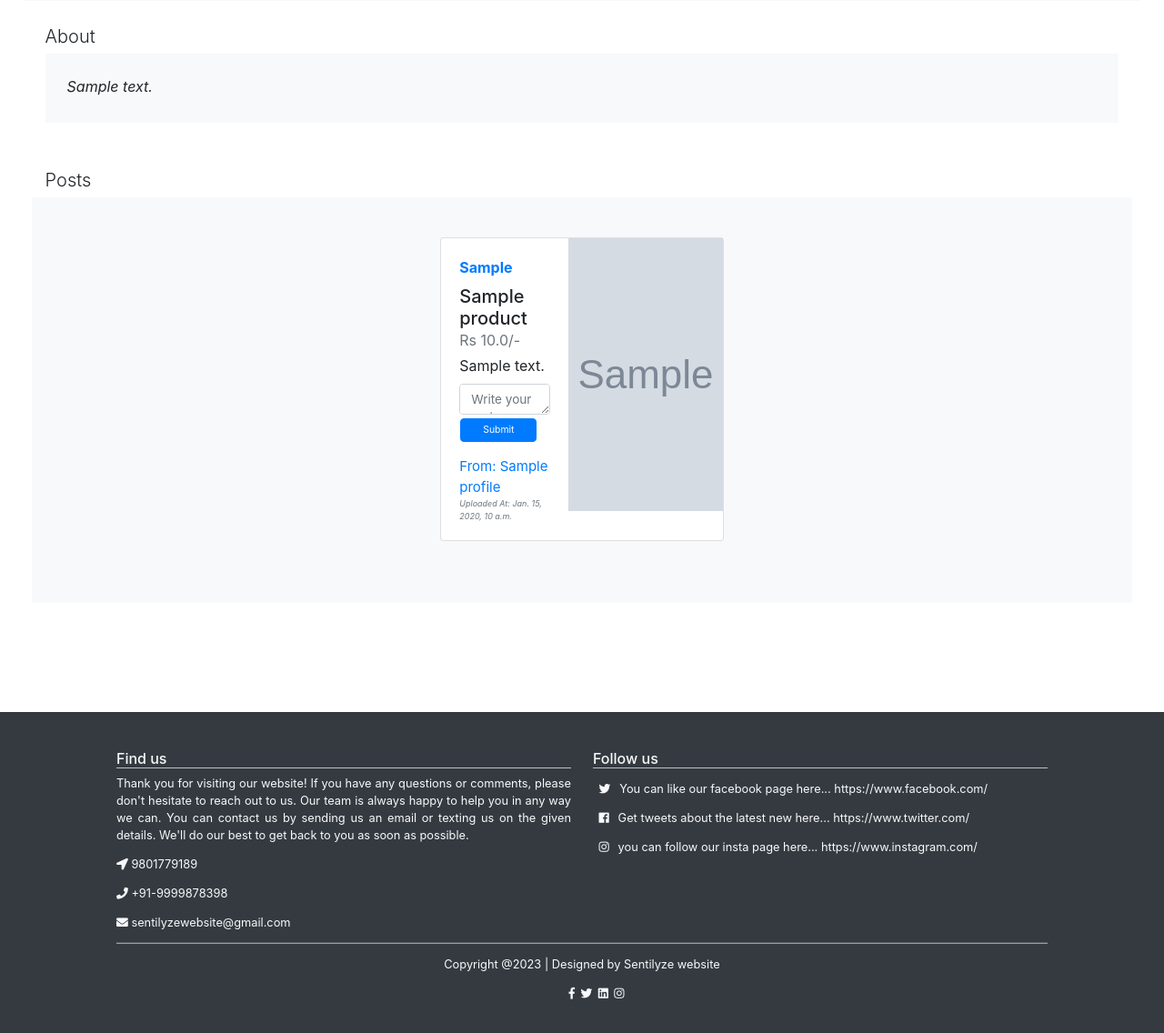
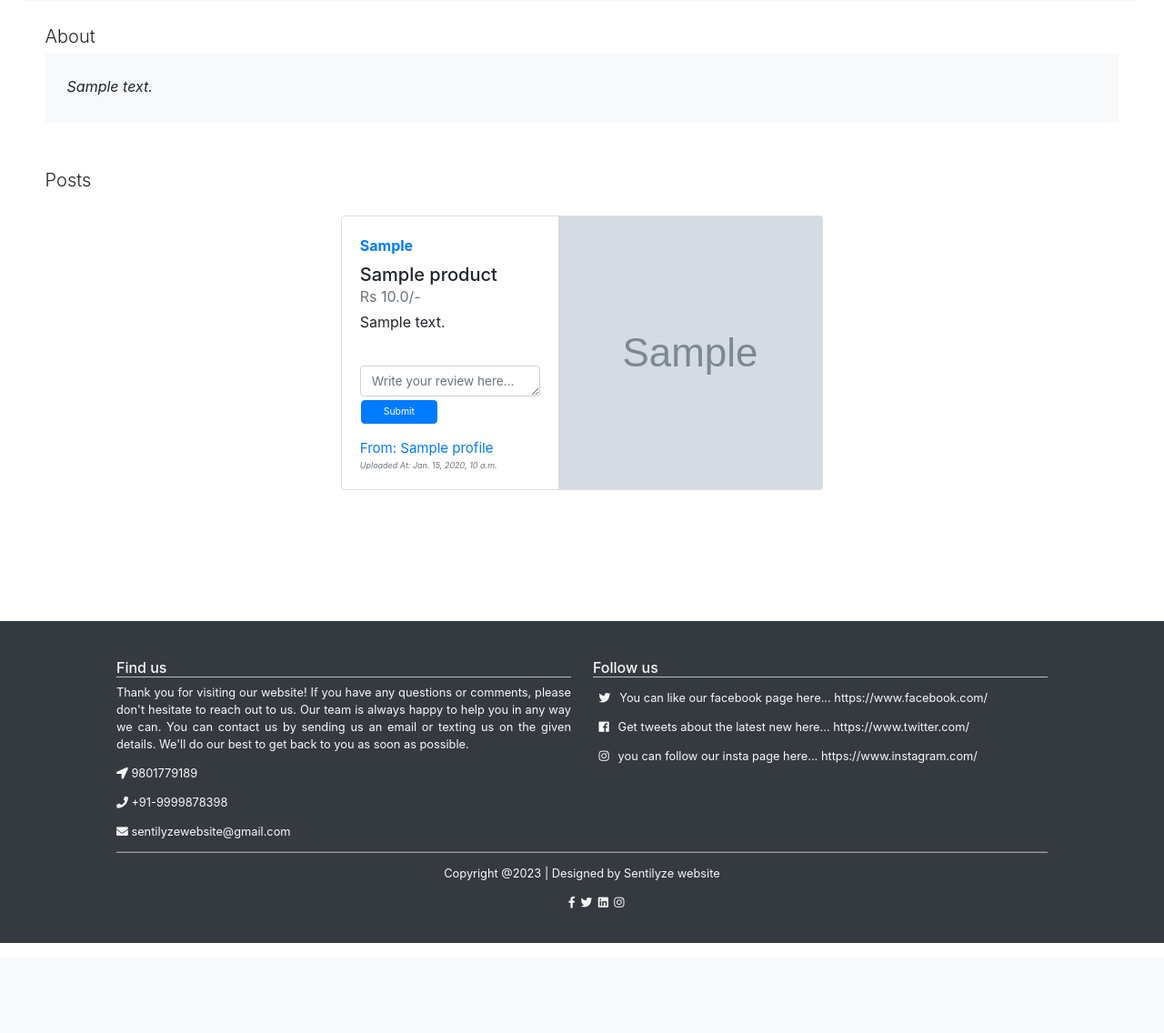
Before and after one commit to seejn/sentilyze, a Django app: page /merchants/profile/1/ in a window 1280 px wide. Shown: the part 605-1741 px from the top of the page at 91% size. After the commit the page ends 1642 px from the top, so only its background shows below. Run offline with Django 4.2, Linux system fonts and the light colour scheme; tables that the repository leaves empty hold one stand-in row (values such as "Sample post"); grey boxes marked "Sample" are stand-in pictures; some libraries are stand-ins or nearby versions.

Commit message:
profile post css fixed

```diff
--- a/merchants/templates/merchants/profile.html
+++ b/merchants/templates/merchants/profile.html
@@ -59,11 +59,9 @@
 
                       <div class="mb-5">
                         <p class="lead fw-normal mb-1">Posts</p>
-                        <div class="row justify-content-center align-items-center" style="background-color: #f8f9fa;padding: 20px 0;">
 
                           {% include 'product_posts/product_posts.html' %}
 
-                        </div>
                       </div>
 
 
```
